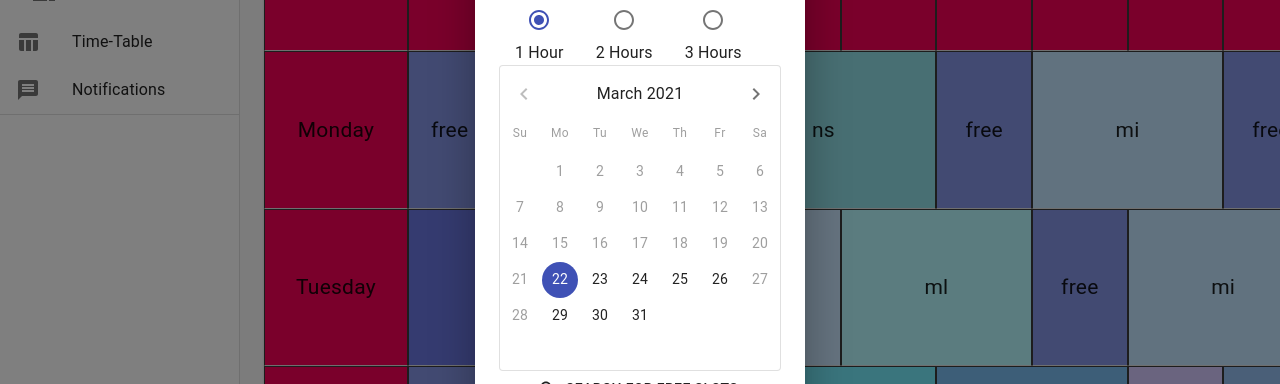
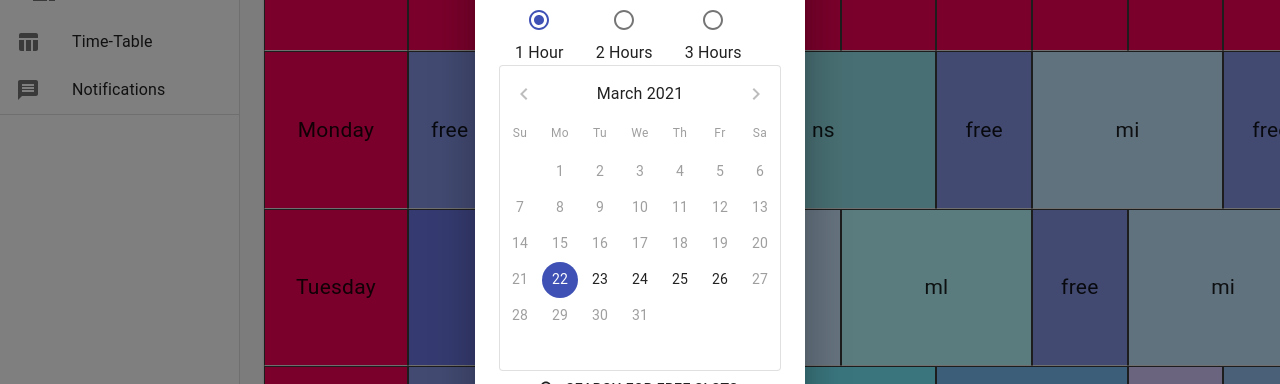
Before and after one commit to codingsamurai-10/class-manager-frontend, a React (Create React App) app: page / in a window 1280 px wide. Both pictures are taken after a click on the button "BOOK A SLOT". Shown: the part 247-631 px from the top of the page. Built offline with nearby package versions, Linux system fonts and the light colour scheme.

Commit message:
Changed date picker to allow input till next week's Friday

```diff
--- a/src/containers/DateOfSlotToBook.js
+++ b/src/containers/DateOfSlotToBook.js
@@ -2,14 +2,9 @@ import React from 'react';
 import DateFnsUtils from '@date-io/date-fns';
 import { Paper } from "@material-ui/core";
 import { MuiPickersUtilsProvider, Calendar } from '@material-ui/pickers';
+import { getDateOfNextFriday, disableWeekends } from './helpers';
 
 export default function DateOfSlotToBook(props) {
-  const disableWeekends = (date) => {
-    return date.getDay() === 0 || date.getDay() === 6;
-  }
-
-  let maxDateInFuture = new Date();
-  maxDateInFuture.setDate(maxDateInFuture.getDate() + 14);
 
   return (
     <>
@@ -21,7 +16,7 @@ export default function DateOfSlotToBook(props) {
               date={props.selectedDate}
               onChange={props.handleDateChange}
               shouldDisableDate={disableWeekends}
-              maxDate={maxDateInFuture}
+              maxDate={getDateOfNextFriday()}
             />
           </Paper>
         </MuiPickersUtilsProvider>
--- a/src/containers/DateTimeComponent.js
+++ b/src/containers/DateTimeComponent.js
@@ -1,8 +1,9 @@
 import React from 'react';
 import DateFnsUtils from '@date-io/date-fns';
+import { getDateOfNextFriday, disableWeekends } from './helpers';
 import {
-  MuiPickersUtilsProvider,
-  DateTimePicker,
+    MuiPickersUtilsProvider,
+    DateTimePicker,
 } from '@material-ui/pickers';
 
 export default function DateTimeComponent(props) {
@@ -22,6 +23,8 @@ export default function DateTimeComponent(props) {
                     KeyboardButtonProps={{
                         'aria-label': 'change date',
                     }}
+                    shouldDisableDate={disableWeekends}
+                    maxDate={getDateOfNextFriday()}
                 />
             </MuiPickersUtilsProvider>
         </>
--- /dev/null
+++ b/src/containers/helpers.js
@@ -0,0 +1,13 @@
+const daysToNextFriday = () => {
+    return 5 - (new Date()).getDay() + 7;
+}
+
+export function getDateOfNextFriday() {
+    let maxDateInFuture = new Date();
+    maxDateInFuture.setDate(maxDateInFuture.getDate() + daysToNextFriday());
+    return maxDateInFuture;
+}
+
+export function disableWeekends(date) {
+    return date.getDay() === 0 || date.getDay() === 6;
+  }
```
